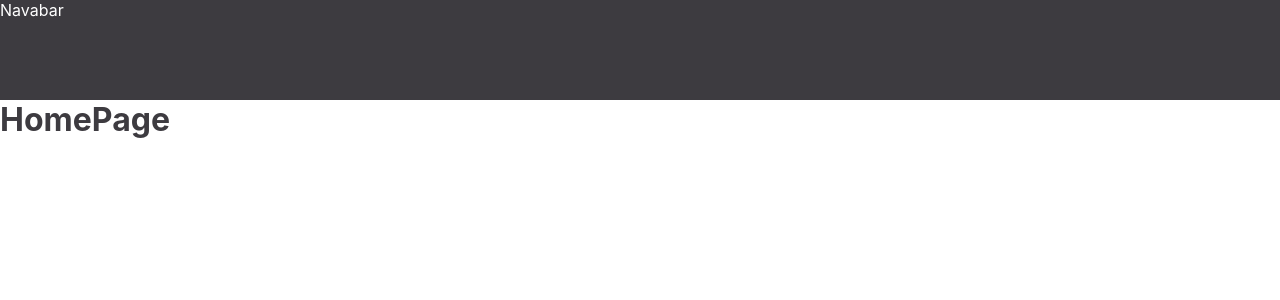
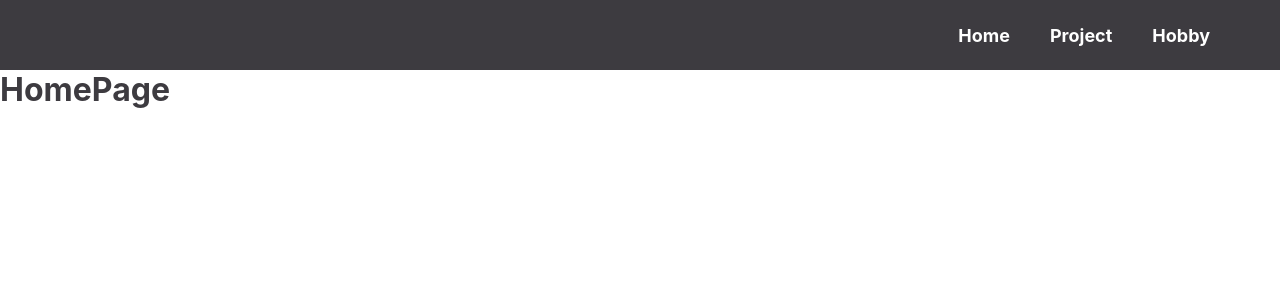
Before and after one commit to pangil5634/pangil5634, a React (Create React App) app in the folder pangil5634_introduce/: page / in a window 1280 px wide. Shown: the top 300 px of the page. Built offline with nearby package versions, Linux system fonts and the light colour scheme.

Commit message:
feat : responsive

```diff
--- a/pangil5634_introduce/package.json
+++ b/pangil5634_introduce/package.json
@@ -8,6 +8,7 @@
     "@testing-library/user-event": "^13.5.0",
     "react": "^18.2.0",
     "react-dom": "^18.2.0",
+    "react-responsive": "^10.0.0",
     "react-router-dom": "^6.22.2",
     "react-scripts": "5.0.1",
     "styled-components": "^6.1.8",
--- a/pangil5634_introduce/src/App.js
+++ b/pangil5634_introduce/src/App.js
@@ -1,4 +1,3 @@
-import logo from './logo.svg';
 import './App.css';
 import Routers from './Routers';
 
--- /dev/null
+++ b/pangil5634_introduce/src/Components/Component/MyLink.js
@@ -0,0 +1,8 @@
+import { Link } from "react-router-dom";
+import styled from "styled-components";
+
+export const MyLink = styled(Link)`
+    color : inherit;
+
+    text-decoration: none;
+`
--- a/pangil5634_introduce/src/Components/Header/NavBar.js
+++ b/pangil5634_introduce/src/Components/Header/NavBar.js
@@ -1,20 +1,62 @@
 import styled from "styled-components";
 import { ContainerBase } from "../Layout/ContainerBase";
+import { MyLink } from "../Component/MyLink";
+import MediaQuery from "react-responsive";
 
 function NavBar() {
     return (
         <ContainerNavBar>
-            Navabar
+            <MediaQuery maxWidth={550}>
+                <MenuItem>Menu</MenuItem>
+            </MediaQuery>
+            <MediaQuery minWidth={550}>
+                <MenuList>
+                    <MenuItem to="/">Home</MenuItem>
+                    <MenuItem to="/project">Project</MenuItem>
+                    <MenuItem to="/hobby">Hobby</MenuItem>
+                </MenuList>
+            </MediaQuery>
         </ContainerNavBar>
     );
 }
 
 
 const ContainerNavBar = styled(ContainerBase)`
-    height : 100px;
+    height : 70px;
 
     background-color: ${({ theme }) => theme.colors.black_100};
-    color : ${({theme}) => theme.colors.white_100}
+    color : ${({ theme }) => theme.colors.white_100};
 
-`
+    display: flex;
+    justify-content: end;
+    align-items: center;
+
+`;
+
+const MenuList = styled.div`
+    width: auto;
+    height : 100%;
+
+    display: flex;
+    justify-content: space-around;
+    align-items: center;
+
+    margin-right: 50px;
+`;
+
+const MenuItem = styled(MyLink)`
+    width: auto;
+    height : auto;
+
+    font-size: 18px;
+    font-weight: bold;
+    line-height: normal;
+
+    box-sizing: border-box;
+    padding : 0px 20px;
+
+    &:hover{
+        color : ${({theme}) => theme.colors.blueDragon_100};
+    }
+`;
 export default NavBar;
--- a/pangil5634_introduce/src/Components/Layout/ContainerBase.js
+++ b/pangil5634_introduce/src/Components/Layout/ContainerBase.js
@@ -2,6 +2,5 @@ import styled from "styled-components";
 
 export const ContainerBase = styled.div`
     width: 100%;
-
     color : ${({ theme }) => theme.colors.black_100};
 `
--- /dev/null
+++ b/pangil5634_introduce/src/Pages/HobbyPage/HobbyPage.js
@@ -0,0 +1,16 @@
+import styled from "styled-components";
+import { ContainerBase } from "../../Components/Layout/ContainerBase";
+
+function HobbyPage() {
+    return (
+        <ContainerHobbyPage>
+            <h1>HobbyPage</h1>
+        </ContainerHobbyPage>
+    );
+}
+
+const ContainerHobbyPage = styled(ContainerBase)`
+
+`;
+
+export default HobbyPage;
--- a/pangil5634_introduce/src/Pages/MyPage/MyPage.js
+++ /dev/null
@@ -1,17 +0,0 @@
-import styled from "styled-components";
-import { ContainerBase } from "../../Components/Layout/ContainerBase";
-
-function MyPage() {
-    return (
-        <ContainerMyPage>
-            <h1>MyPage</h1>
-        </ContainerMyPage>
-    );
-}
-
-const ContainerMyPage = styled(ContainerBase)`
-    color : ${({ theme }) => theme.colors.peach_100};
-
-`;
-
-export default MyPage;
--- /dev/null
+++ b/pangil5634_introduce/src/Pages/ProjectPage/ProjectPage.js
@@ -0,0 +1,16 @@
+import styled from "styled-components";
+import { ContainerBase } from "../../Components/Layout/ContainerBase";
+
+function ProjectPage() {
+    return (
+        <ContainerProjectPage>
+            <h1>ProjectPage</h1>
+        </ContainerProjectPage>
+    );
+}
+
+const ContainerProjectPage = styled(ContainerBase)`
+
+`;
+
+export default ProjectPage;
--- a/pangil5634_introduce/src/Routers.js
+++ b/pangil5634_introduce/src/Routers.js
@@ -1,14 +1,16 @@
 import {Route, Routes} from "react-router-dom";
 import HomePage from "./Pages/HomePage/HomePage";
-import MyPage from "./Pages/MyPage/MyPage";
+import HobbyPage from "./Pages/HobbyPage/HobbyPage";
 import Header from "./Components/Header/Header";
+import ProjectPage from "./Pages/ProjectPage/ProjectPage";
 
 function Routers() {
     return (
         <Routes>
             <Route element = {<Header/>}>
                 <Route path="/" index="index" element={<HomePage />}/>
-                <Route path="/mypage" element={<MyPage />} />
+                <Route path="/hobby" element={<HobbyPage />} />
+                <Route path="/project" element={<ProjectPage />} />
             </Route>
         </Routes>
     );
```
Also changed, not shown: 1 other file (tests, documents, lock files or other folders).
